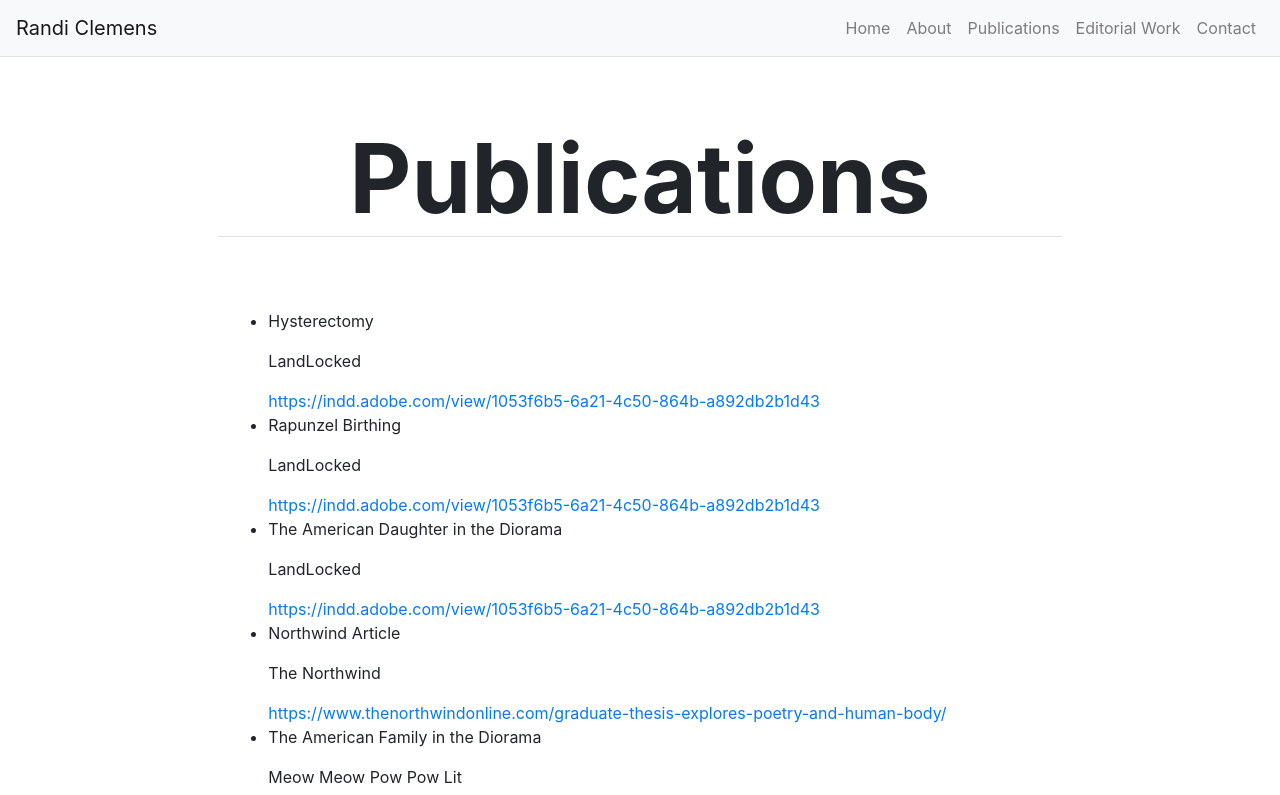
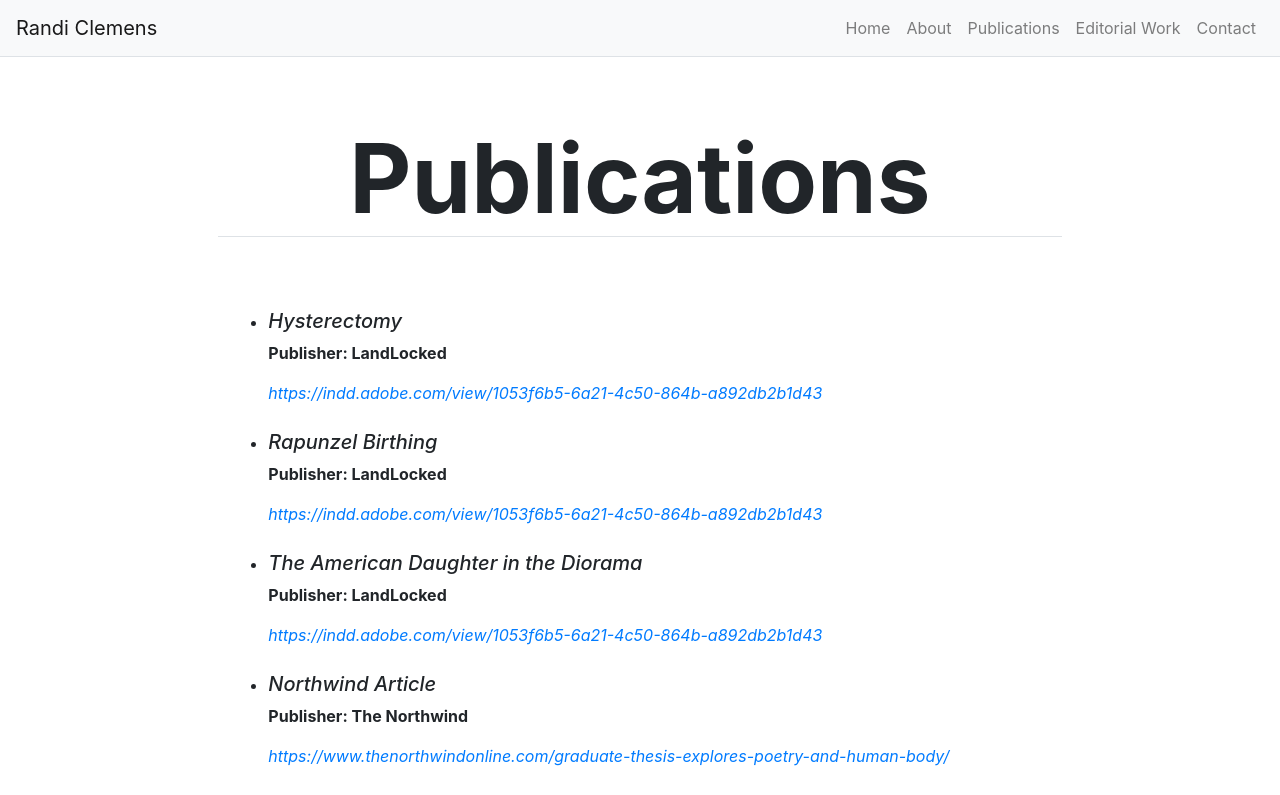
Before and after one commit to manovak24/randi_clemens, a React (Create React App) app: page /publications in a window 1280 px wide. Shown: the top 795 px of the page. Built offline with nearby package versions, Linux system fonts and the light colour scheme.

Commit message:
adding buttons to home page. updating publications styling

```diff
--- a/src/Components/PublicationsList/PublicationList.js
+++ b/src/Components/PublicationsList/PublicationList.js
@@ -1,6 +1,7 @@
 import React from 'react';
 import Container from 'react-bootstrap/container';
 import Row from 'react-bootstrap/row';
+import './Publications.css';
 
 class PublicationsList extends React.Component {
     constructor(props) {
@@ -72,11 +73,11 @@ class PublicationsList extends React.Component {
     }
 
     pubList = (publications) => (
-                <ul>
+                <ul className="pub-container">
                     {publications.slice(0).reverse().map(publication => (
                         <li key={publication.id}>
-                            <p>{publication.title}</p>
-                            <p>{publication.publisher}</p>
+                            <h5>{publication.title}</h5>
+                            <p>Publisher: {publication.publisher}</p>
                             <a href={publication.link} target="_blank" rel="noopener noreferrer">{publication.link}</a>
                         </li>
                     ))}
--- /dev/null
+++ b/src/Components/PublicationsList/Publications.css
@@ -0,0 +1,19 @@
+.pub-container p {
+    font-weight: bold;
+
+}
+
+.pub-container a {
+    font-style: italic;
+
+}
+
+.pub-container li {
+    padding-bottom: 25px;
+
+}
+
+.pub-container h5 {
+    font-style: italic;
+
+}
--- a/src/Pages/HomePage.js
+++ b/src/Pages/HomePage.js
@@ -11,8 +11,10 @@ function HomePage(props) {
             </div>
             <div className="ButtonContainers">
                 <div className="HomePage-Buttons">
+                    <Link className="HomePage-Button-Link" to="/about">About</Link>
                     <Link className="HomePage-Button-Link" to="/publications">Publications</Link>
                     <Link className="HomePage-Button-Link" to="/editorials">Editorial Work</Link>
+                    <Link className="HomePage-Button-Link" to="/contact">Contact</Link>
                 </div>
             </div>
         </div>
```
